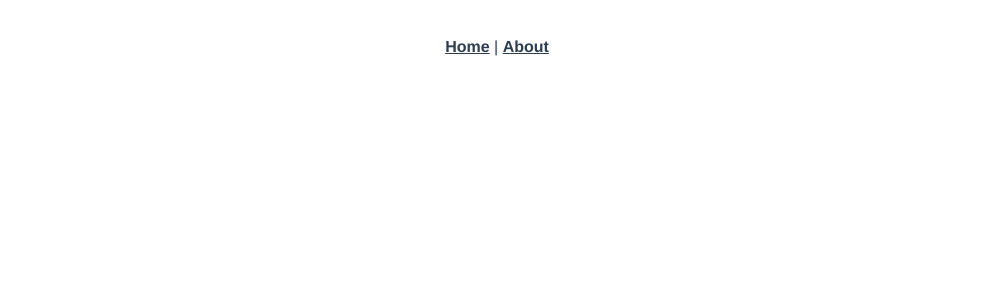
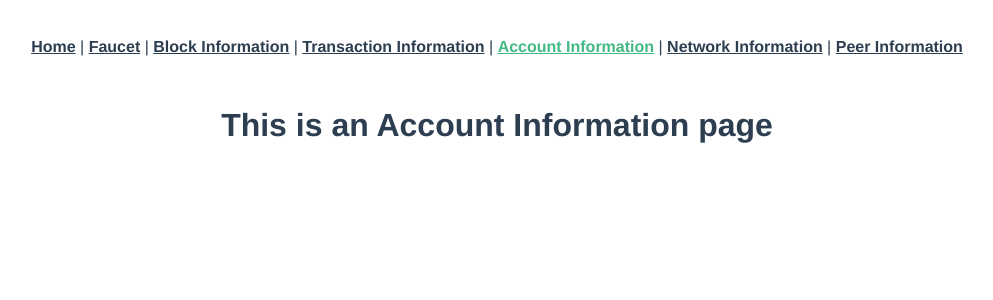
Before and after one commit to ChawPohChia/TPChainBlockExplorer, a Vue app: page /accountinfo in a window 1280 px wide. Before the commit this address had no page. Shown: the top 300 px of the page, without its empty margins (143-1136 px from the left). Built offline with nearby package versions, Linux system fonts and the light colour scheme.

Commit message:
Added router and relevant pages navigation

```diff
--- a/src/App.vue
+++ b/src/App.vue
@@ -1,7 +1,12 @@
 <template>
   <div id="nav">
     <router-link to="/">Home</router-link> |
-    <router-link to="/about">About</router-link>
+     <router-link to="/faucet">Faucet</router-link> |
+    <router-link to="/blockinfo">Block Information</router-link> |
+    <router-link to="/transactioninfo">Transaction Information</router-link> |
+    <router-link to="/accountinfo">Account Information</router-link> |
+    <router-link to="/networkinfo">Network Information</router-link> |
+    <router-link to="/peerinfo">Peer Information</router-link>
   </div>
   <router-view/>
 </template>
--- /dev/null
+++ b/src/components/AccountInfo.vue
@@ -0,0 +1,5 @@
+<template>
+  <div class="accountinfo">
+    <h1>This is an Account Information page</h1>
+  </div>
+</template>
--- /dev/null
+++ b/src/components/BlockInfo.vue
@@ -0,0 +1,5 @@
+<template>
+  <div class="blockinfo">
+    <h1>This is an Block Information page</h1>
+  </div>
+</template>
--- /dev/null
+++ b/src/components/Faucet.vue
@@ -0,0 +1,5 @@
+<template>
+  <div class="blockinfo">
+    <h1>This is a Faucet page</h1>
+  </div>
+</template>
--- a/src/components/HelloWorld.vue
+++ /dev/null
@@ -1,58 +0,0 @@
-<template>
-  <div class="hello">
-    <h1>{{ msg }}</h1>
-    <p>
-      For a guide and recipes on how to configure / customize this project,<br>
-      check out the
-      <a href="https://cli.vuejs.org" target="_blank" rel="noopener">vue-cli documentation</a>.
-    </p>
-    <h3>Installed CLI Plugins</h3>
-    <ul>
-      <li><a href="https://github.com/vuejs/vue-cli/tree/dev/packages/%40vue/cli-plugin-babel" target="_blank" rel="noopener">babel</a></li>
-      <li><a href="https://github.com/vuejs/vue-cli/tree/dev/packages/%40vue/cli-plugin-eslint" target="_blank" rel="noopener">eslint</a></li>
-    </ul>
-    <h3>Essential Links</h3>
-    <ul>
-      <li><a href="https://vuejs.org" target="_blank" rel="noopener">Core Docs</a></li>
-      <li><a href="https://forum.vuejs.org" target="_blank" rel="noopener">Forum</a></li>
-      <li><a href="https://chat.vuejs.org" target="_blank" rel="noopener">Community Chat</a></li>
-      <li><a href="https://twitter.com/vuejs" target="_blank" rel="noopener">Twitter</a></li>
-      <li><a href="https://news.vuejs.org" target="_blank" rel="noopener">News</a></li>
-    </ul>
-    <h3>Ecosystem</h3>
-    <ul>
-      <li><a href="https://router.vuejs.org" target="_blank" rel="noopener">vue-router</a></li>
-      <li><a href="https://vuex.vuejs.org" target="_blank" rel="noopener">vuex</a></li>
-      <li><a href="https://github.com/vuejs/vue-devtools#vue-devtools" target="_blank" rel="noopener">vue-devtools</a></li>
-      <li><a href="https://vue-loader.vuejs.org" target="_blank" rel="noopener">vue-loader</a></li>
-      <li><a href="https://github.com/vuejs/awesome-vue" target="_blank" rel="noopener">awesome-vue</a></li>
-    </ul>
-  </div>
-</template>
-
-<script>
-export default {
-  name: 'HelloWorld',
-  props: {
-    msg: String
-  }
-}
-</script>
-
-<!-- Add "scoped" attribute to limit CSS to this component only -->
-<style scoped>
-h3 {
-  margin: 40px 0 0;
-}
-ul {
-  list-style-type: none;
-  padding: 0;
-}
-li {
-  display: inline-block;
-  margin: 0 10px;
-}
-a {
-  color: #42b983;
-}
-</style>
--- /dev/null
+++ b/src/components/Home.vue
@@ -0,0 +1,9 @@
+<template>
+  <div class="home">
+    <img alt="Vue logo" src="../assets/logo.png">
+  </div>
+</template>
+
+<script>
+
+</script>
--- /dev/null
+++ b/src/components/NetworkInfo.vue
@@ -0,0 +1,5 @@
+<template>
+  <div class="networkinfo">
+    <h1>This is an Network Information page</h1>
+  </div>
+</template>
--- /dev/null
+++ b/src/components/PeerInfo.vue
@@ -0,0 +1,5 @@
+<template>
+  <div class="peerinfo">
+    <h1>This is an Peer Information page</h1>
+  </div>
+</template>
--- /dev/null
+++ b/src/components/TransactionInfo.vue
@@ -0,0 +1,5 @@
+<template>
+  <div class="transactioninfo">
+    <h1>This is an Transaction Information page</h1>
+  </div>
+</template>
--- a/src/router/index.js
+++ b/src/router/index.js
@@ -1,5 +1,5 @@
 import { createRouter, createWebHistory } from 'vue-router'
-import Home from '../views/Home.vue'
+import Home from '../components/Home.vue'
 
 const routes = [
   {
@@ -8,13 +8,39 @@ const routes = [
     component: Home
   },
   {
-    path: '/about',
-    name: 'About',
+    path: '/blockinfo',
+    name: 'BlockInfo',
     // route level code-splitting
     // this generates a separate chunk (about.[hash].js) for this route
     // which is lazy-loaded when the route is visited.
-    component: () => import(/* webpackChunkName: "about" */ '../views/About.vue')
+    component: () => import(/* webpackChunkName: "about" */ '../components/BlockInfo.vue')
+  },
+  {
+    path: '/transactioninfo',
+    name: 'TransactionInfo',
+    component: () => import(/* webpackChunkName: "about" */ '../components/TransactionInfo.vue')
+  },
+  {
+    path: '/accountinfo',
+    name: 'AccountInfo',
+    component: () => import(/* webpackChunkName: "about" */ '../components/AccountInfo.vue')
+  },
+  {
+    path: '/networkinfo',
+    name: 'NetworkInfo',
+    component: () => import(/* webpackChunkName: "about" */ '../components/NetworkInfo.vue')
+  },
+  {
+    path: '/peerinfo',
+    name: 'PeerInfo',
+    component: () => import(/* webpackChunkName: "about" */ '../components/PeerInfo.vue')
+  },
+  {
+    path: '/faucet',
+    name: 'Faucet',
+    component: () => import(/* webpackChunkName: "about" */ '../components/Faucet.vue')
   }
+
 ]
 
 const router = createRouter({
--- a/src/views/About.vue
+++ /dev/null
@@ -1,5 +0,0 @@
-<template>
-  <div class="about">
-    <h1>This is an about page</h1>
-  </div>
-</template>
--- a/src/views/Home.vue
+++ /dev/null
@@ -1,18 +0,0 @@
-<template>
-  <div class="home">
-    <img alt="Vue logo" src="../assets/logo.png">
-    <HelloWorld msg="Welcome to Your Vue.js App"/>
-  </div>
-</template>
-
-<script>
-// @ is an alias to /src
-import HelloWorld from '@/components/HelloWorld.vue'
-
-export default {
-  name: 'Home',
-  components: {
-    HelloWorld
-  }
-}
-</script>
```
